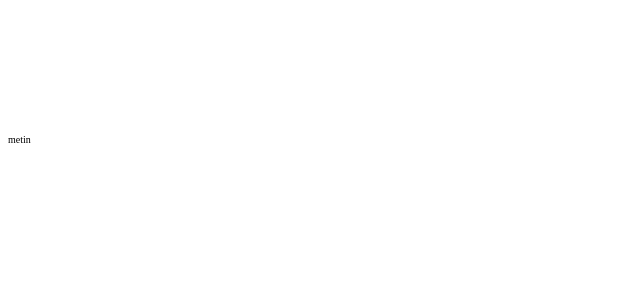
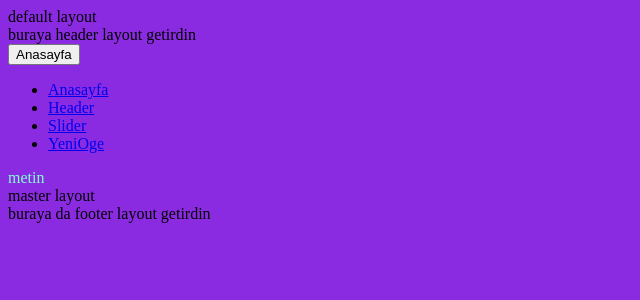
Before and after one commit to omerbozkurts/enaktif-clone-nuxt, a Nuxt app: page /yeniOge in a window 1280 px wide. Shown: the top 300 px of the page, without its empty margins (0-640 px from the left). Built offline with nearby package versions, Linux system fonts and the light colour scheme.

Commit message:
file organization and indexing basics

```diff
--- a/app.vue
+++ b/app.vue
@@ -1,5 +1,6 @@
 <template>
-  <div>
+  <NuxtLayout>
     <NuxtPage/>
-  </div>
+  </NuxtLayout>
+  <NuxtLayout name="master"/>
 </template>
--- /dev/null
+++ b/assets/css/main.css
@@ -0,0 +1,7 @@
+body{
+    background: blueviolet;
+}
+
+.yeniMetin{
+    color: aquamarine;
+}
--- /dev/null
+++ b/components/headerComponent.vue
@@ -0,0 +1,18 @@
+<template>
+    <div>
+       <header>
+           <nav>
+               <ul>
+                   <li><NuxtLink to="/">Anasayfa</NuxtLink></li>
+                   <li><NuxtLink to="/header">Header</NuxtLink></li>
+                   <li><NuxtLink to="/ilkSlider">Slider</NuxtLink></li>
+                   <li><NuxtLink to="/yeniOge">YeniOge</NuxtLink></li>
+               </ul>
+           </nav>
+       </header>
+    </div>
+</template>
+
+<script></script>
+
+<style></style>
--- /dev/null
+++ b/layouts/default.vue
@@ -0,0 +1,12 @@
+<template>
+    <div>default layout</div>
+    <div>buraya header layout getirdin</div>
+    <MyButton></MyButton>
+    <HeaderComponent></HeaderComponent>
+    <slot></slot>
+</template>
+
+<script>
+</script>
+
+<style></style>
--- /dev/null
+++ b/layouts/master.vue
@@ -0,0 +1,9 @@
+<template>
+    <div>master layout</div>
+    <div>buraya da footer layout getirdin</div>
+    <slot></slot>
+</template>
+
+<script></script>
+
+<style></style>
--- a/pages/header.vue
+++ /dev/null
@@ -1,18 +0,0 @@
-<template>
- <div>
-    <header>
-        <nav>
-            <ul>
-                <li><NuxtLink to="/">Anasayfa</NuxtLink></li>
-                <li><NuxtLink to="/header">Header</NuxtLink></li>
-                <li><NuxtLink to="/ilkSlider">Slider</NuxtLink></li>
-                <li><NuxtLink to="/yeniOge">YeniOge</NuxtLink></li>
-            </ul>
-        </nav>
-    </header>
- </div>
-</template>
-
-<script></script>
-
-<style></style>
--- a/pages/yeniOge.vue
+++ b/pages/yeniOge.vue
@@ -3,11 +3,9 @@
 </template>
 
 <script>
+    import "assets/css/main.css"
 </script>
 
 <style>
-.yeniMetin{
-    padding-top: 10%;
-    font-size: x-small;
-}
+
 </style>
```
Also changed, not shown: components/footerComponent.vue (renamed from pages/footer.vue), components/sliderComponent.vue (renamed from pages/ilkSlider.vue), 1 other file (tests, documents, lock files or other folders).
